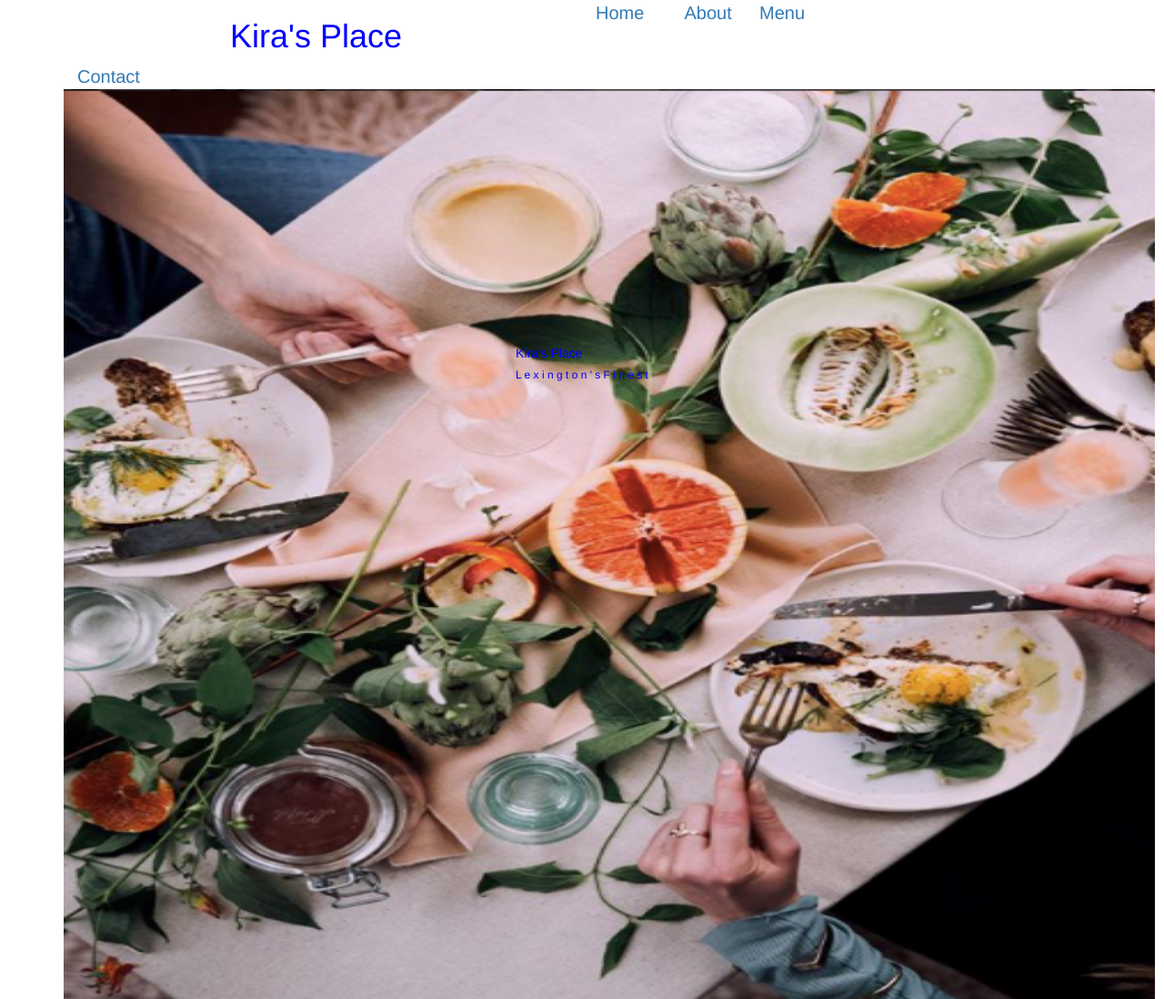
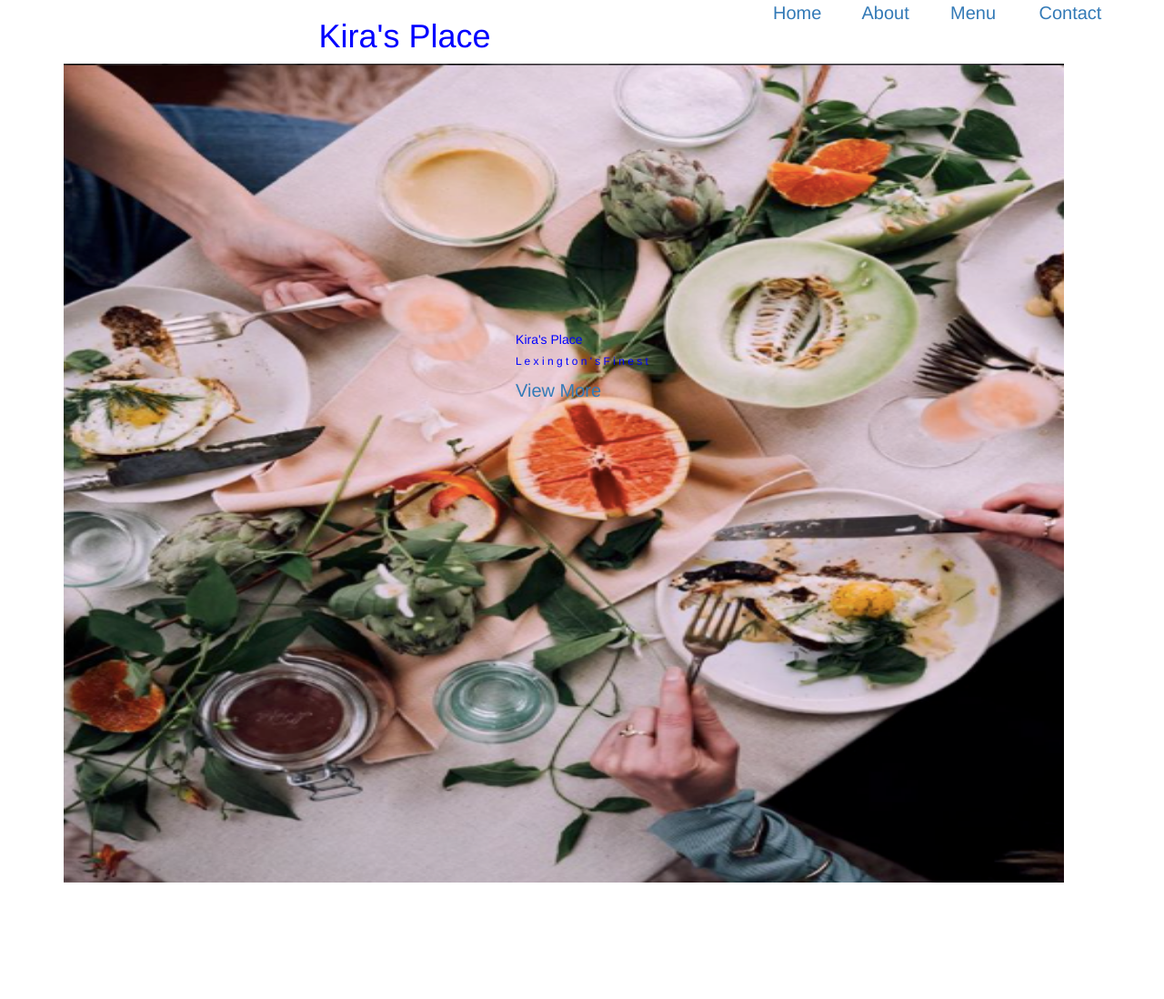
Before and after one commit to kirapauley/kirasplace, a plain HTML site: page index.html in a window 1280 px wide. Shown: the whole page at 91% size. After the commit the page ends 1020 px from the top, so only its background shows below. Drawn offline with nearby package versions, Linux system fonts and the light colour scheme.

Commit message:
Update index.html

```diff
--- a/index.html
+++ b/index.html
@@ -14,26 +14,29 @@
   <body>
     <div class="container">
       <div class="row">
-        <div class="col-sm-6">
+        <div class="col-sm-8">
           <h1> Kira's Place </h1>
         </div>
         <div class="col-sm-1">
-        <div id="nav"><a href="index.html">Home</a></div>
+          <div id="nav"><a href="index.html">Home</a></div>
         </div>
         <div class="col-sm-1">
-        <div id="nav"><a href="about.html">About</a></div>
-        </div>
-        <div id="nav"><a href="Menu.html">Menu</a></div>
+          <div id="nav"><a href="about.html">About</a></div>
         </div>
         <div class="col-sm-1">
-        <div id="nav"><a href="home.html">Contact</a></div>
+          <div id="nav"><a href="Menu.html">Menu</a></div>
+        </div>
+        <div class="col-sm-1">
+          <div id="nav"><a href="home.html">Contact</a></div>
         </div>
       </div>
+    </div>
 <div class="container">
-  <img src="images/landingimage.png" width="1200px" height="1000px" alt="Landing Image">
+  <img src="images/landingimage.png" width="1100px" height="900px" alt="Landing Image">
   <div class="centered">
     <h5> Kira's Place </h5>
     <h6> L e x i n g t o n ' s F i n e s t </h6>
+    <h7> <a class="my-proj-button my-proj-active" href="menu.hmtl">View More</a> </h7>
   </div>
 </div>
 </body>
```
